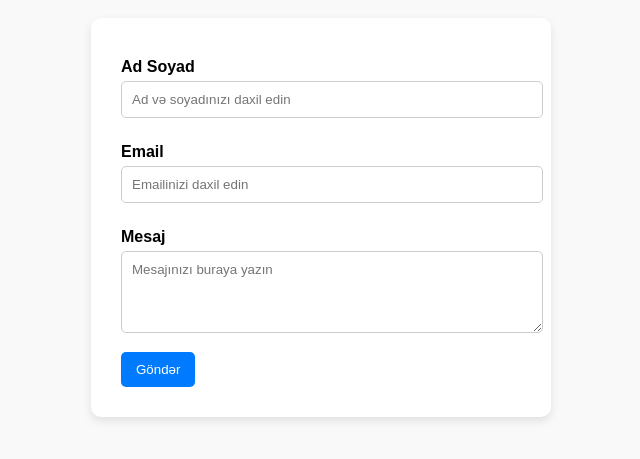
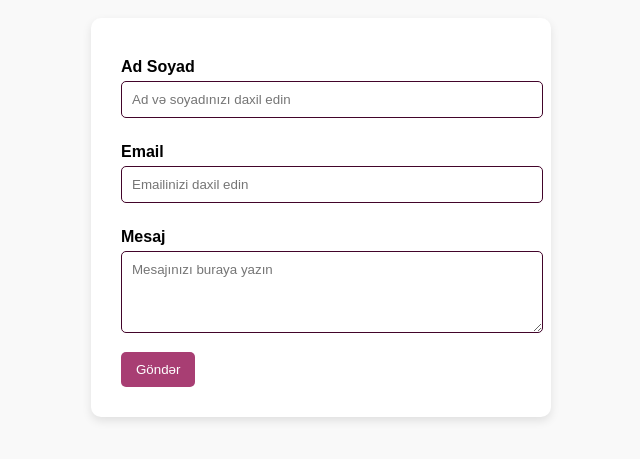
Before and after one commit to asmarse/cs405-homeworks, a plain HTML site: page index3.html in a window 1280 px wide. Shown: the part 191-650 px from the top of the page, without its empty margins (319-959 px from the left). Drawn offline with Linux system fonts and the light colour scheme.

Commit message:
Update index3.html

```diff
--- a/index3.html
+++ b/index3.html
@@ -33,17 +33,17 @@
       padding: 10px;
       margin-top: 5px;
       margin-bottom: 15px;
-      border: 1px solid #ccc;
+      border: 1px solid #42042a;
       border-radius: 5px;
       font-family: inherit;
     }
 
     input:hover, textarea:hover {
-      border-color: #007bff;
+      border-color: #694a9b;
     }
 
     button {
-      background-color: #007bff;
+      background-color: #a83e73;
       color: white;
       padding: 10px 15px;
       border: none;
@@ -52,7 +52,7 @@
     }
 
     button:hover {
-      background-color: #0056b3;
+      background-color: #6d245b;
     }
   </style>
 </head>
```
